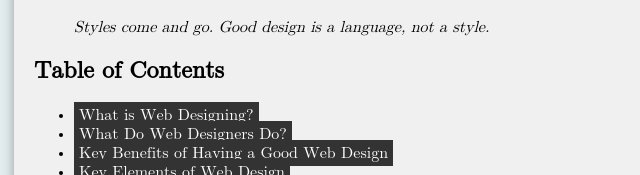
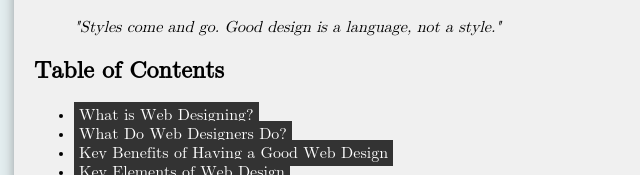
Before and after one commit to rochankhristi99/What_is_WebDesigning_Article_Page, a plain HTML site: page index.html in a window 1280 px wide. Shown: the part 508-683 px from the top of the page, 94-734 px from the left. Drawn offline with Linux system fonts and the light colour scheme.

Commit message:
Update index.html

```diff
--- a/index.html
+++ b/index.html
@@ -32,7 +32,7 @@
         </header>
         <br>
         <img src="img/What_is_Web_Designing.jpg">
-        <blockquote><i>Styles come and go. Good design is a language, not a style.</i></blockquote>
+        <blockquote><i>"Styles come and go. Good design is a language, not a style."</i></blockquote>
             <h2>Table of Contents</h2>
             <ul>
             <li><a class="my_a" href="#what_is_web_designing">What is Web Designing?</a></li>
```
